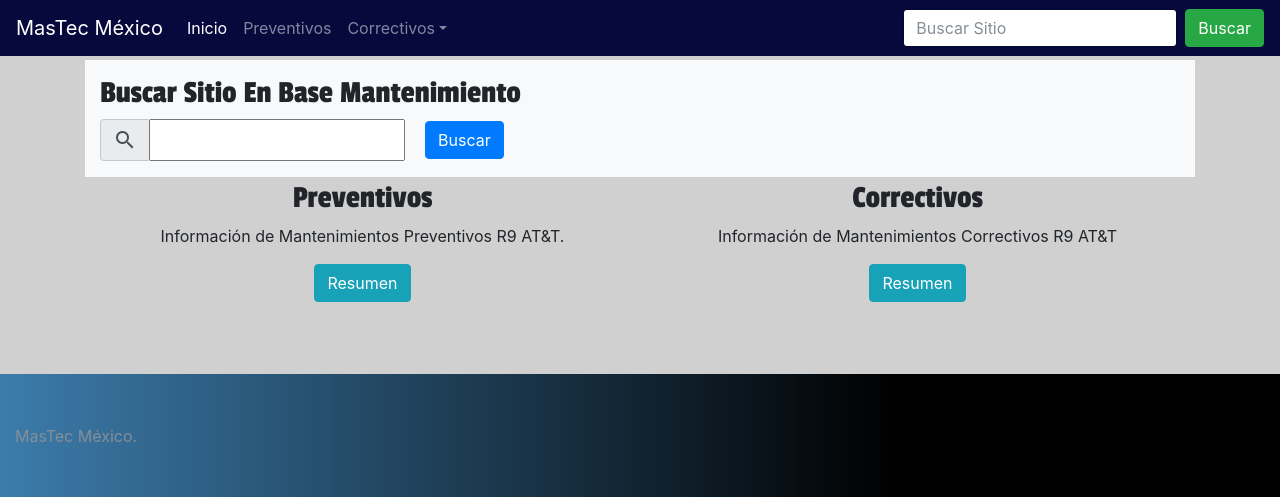
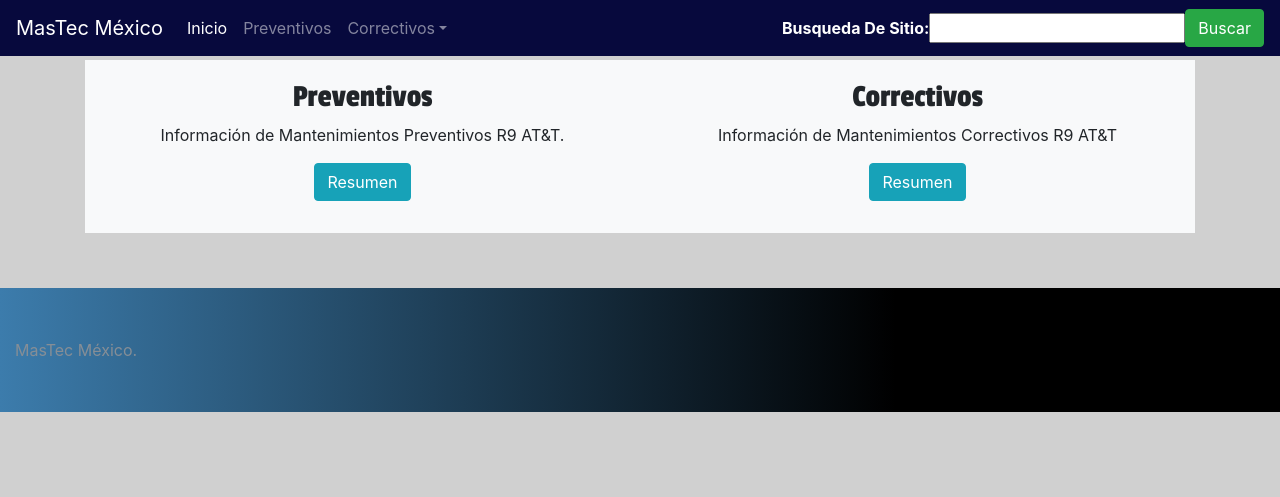
Before and after one commit to orosas/mantto, a Django app: page / in a window 1280 px wide. Shown: the top 497 px of the page. Run offline with Django 3.2, Linux system fonts and the light colour scheme; the visitor is signed in with stand-in values (Sample User, id 1); parts of the project's set-up code (start-up, migrations or seed data) failed here and were passed over; some libraries are stand-ins or nearby versions.

Commit message:
Cambios al 08-MAR-2018, antes de new models.

```diff
--- a/Mtz/settings.py
+++ b/Mtz/settings.py
@@ -25,7 +25,7 @@ SECRET_KEY = 'z0v-azq*&-^own#q87_3y@aka!$qtux7=+(5#35n*84a67k&9x'
 # SECURITY WARNING: don't run with debug turned on in production!
 DEBUG = True
 
-ALLOWED_HOSTS = []
+ALLOWED_HOSTS = ['192.168.1.116', '127.0.0.1']
 
 
 # Application definition
--- a/modules/Mantenimiento/views.py
+++ b/modules/Mantenimiento/views.py
@@ -32,7 +32,7 @@ def Busqueda(request):
 			q = form.cleaned_data['q']
 
 			sitios = Sitio.objects.filter(Q(site__unaccent__icontains=q)|
-											Q(site_name__icontains=q)|
+											Q(site_name__unaccent__icontains=q)|
 											Q(iden__icontains=q)|
 											Q(gsm__icontains=q)|
 											Q(id_3g__icontains=q)|
@@ -82,10 +82,12 @@ def Preventivos(request):
 	return render(request, 'Mantenimiento/preventivos.html', {'form': form})
 
 
+
 def Preventivoform(request):
 	form = BusquedaForm()
 	return render(request, 'Mantenimiento/preventivoform.html', {'form': form})
 
+
 def Correctivos(request):
 	form = BusquedaForm()
 	return render(request, 'Mantenimiento/correctivos.html', {'form': form})
--- a/templates/Mantenimiento/base.html
+++ b/templates/Mantenimiento/base.html
@@ -52,8 +52,10 @@
             </div>
           </li>
         </ul>
-        <form class="form-inline my-2 my-lg-0">
-          <input class="form-control mr-sm-2" type="text" placeholder="Buscar Sitio" aria-label="Search">
+        <form method="post" action="{% url 'Mantenimiento:busqueda' %}" class="form-inline my-2 my-lg-0">
+        <strong class="text-white">Busqueda De Sitio: </strong>
+                {% csrf_token %}
+                {{ form.q }}
           <button class="btn btn-success my-2 my-sm-0" type="submit">Buscar</button>
         </form>
       </div>
--- a/templates/Mantenimiento/index.html
+++ b/templates/Mantenimiento/index.html
@@ -17,31 +17,6 @@
                 <div class="col-12 col-md-12">
                     <div class="container bg-light py-3">
 
-                      <h2 class="form-signin-heading">Buscar Sitio En Base Mantenimiento</h2>
-                      <form method="post" action="{% url 'Mantenimiento:busqueda' %}">
-                        <div class="form-row align-items-center">
-                          <div class="col-auto">
-
-                            <div class="input-group mb-2 mb-sm-0">
-                              <div class="input-group-addon"><i class="material-icons md-18 md-white prefix">search</i>
-                                </div>
-                              {% csrf_token %}
-                              {{ form.q }}
-                            </div>
-                          </div>
-                          <div class="col-auto">
-
-                          </div>
-                          <div class="col-auto">
-                            <button type="submit" class="btn btn-primary">Buscar</button>
-                          </div>
-                        </div>
-                      </form>
-                    </div>
-
-                    <!-- Inicia container MAIN -->
-                    <div class="container container-main">
-
                       <div class="row pt-1">
                         <div class="col-md-6 text-center">
                           <h2>Preventivos</h2>
@@ -56,6 +31,12 @@
                           <p><a class="btn btn-info" href="{% url 'Mantenimiento:correctivos'%}" role="button">Resumen</a></p>
                         </div>
                       </div><!-- /row -->
+
+
+                    </div>
+
+                    <!-- Inicia container MAIN -->
+                    <div class="container container-main">
 
 
                         <div class="row bg-light">
```
Also changed, not shown: 1 other file.
